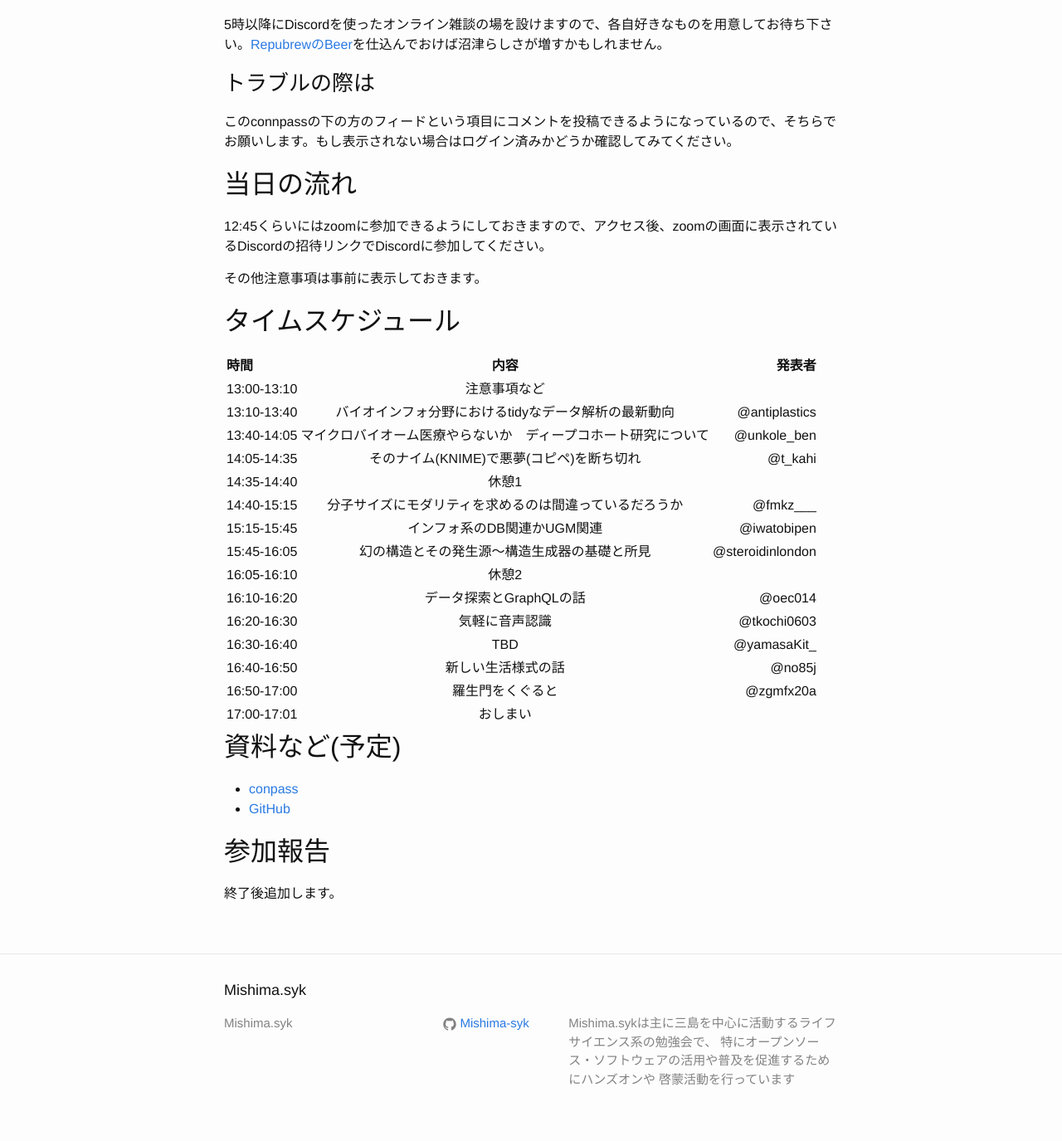
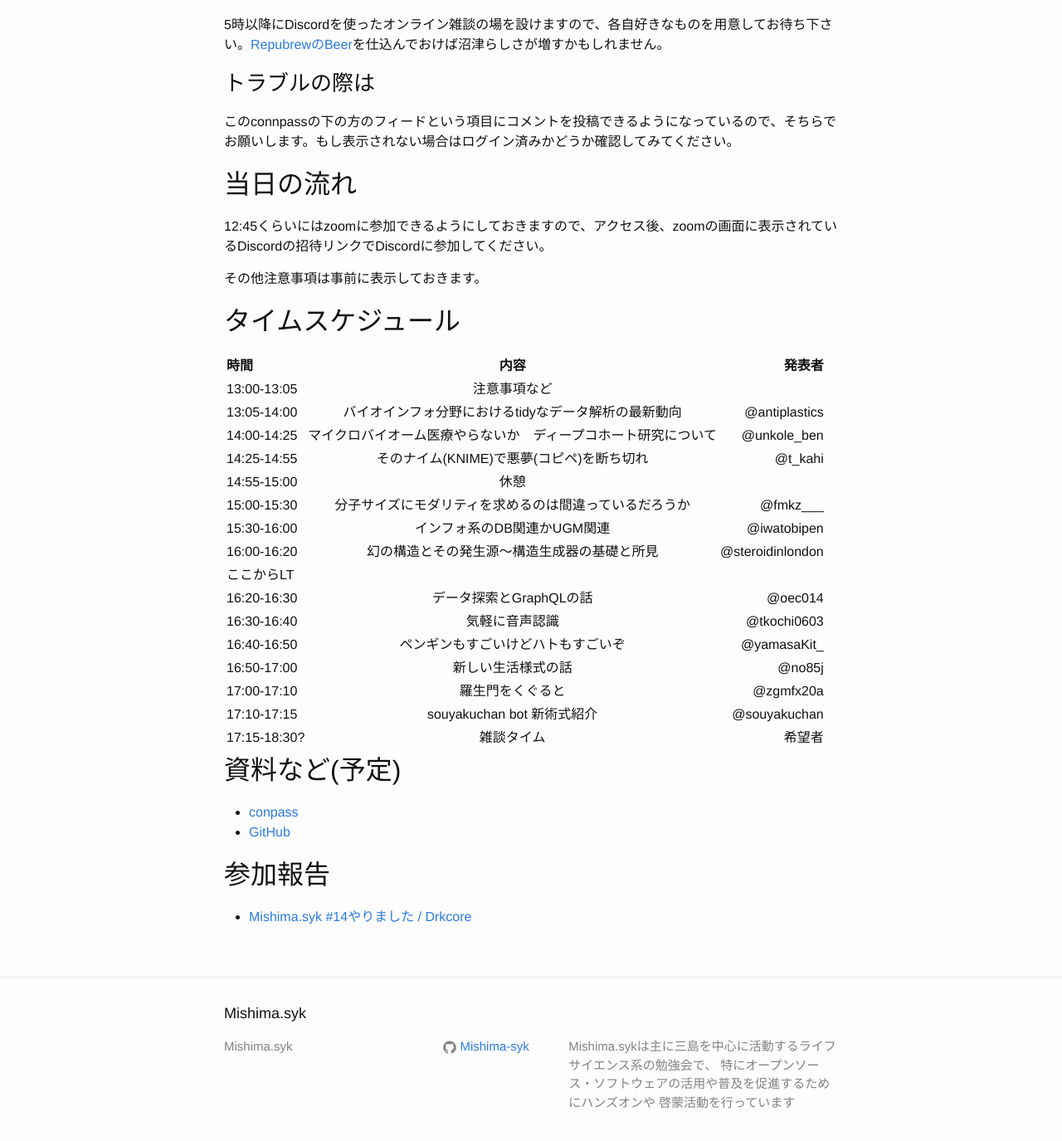
Before and after one commit to Mishima-syk/Mishima-syk.github.io, a Jekyll site: the page built from _posts/2020-10-18-online.markdown, in a window 1280 px wide and 1400 px high, scrolled down 755 px. Shown: the top 1375 px of the window at 83% size. Built offline with Jekyll 4.4.1, drawn with Linux system fonts in a browser that asks for light colours.

Commit message:
Add blog

```diff
--- a/_posts/2020-10-18-online.markdown
+++ b/_posts/2020-10-18-online.markdown
@@ -44,21 +44,22 @@ categories: mishimasyk
 
 | 時間 | 内容| 発表者 |
 |:------------ |:--------------:| ------------:|
-|13:00-13:10|注意事項など||
-|13:10-13:40|バイオインフォ分野におけるtidyなデータ解析の最新動向|@antiplastics|
-|13:40-14:05|マイクロバイオーム医療やらないか　ディープコホート研究について|@unkole_ben|
-|14:05-14:35|そのナイム(KNIME)で悪夢(コピペ)を断ち切れ|@t_kahi|
-|14:35-14:40|休憩1||
-|14:40-15:15|分子サイズにモダリティを求めるのは間違っているだろうか|@fmkz___|
-|15:15-15:45|インフォ系のDB関連かUGM関連|@iwatobipen|
-|15:45-16:05|幻の構造とその発生源〜構造生成器の基礎と所見|@steroidinlondon|
-|16:05-16:10|休憩2||
-|16:10-16:20|データ探索とGraphQLの話|@oec014|
-|16:20-16:30|気軽に音声認識|@tkochi0603|
-|16:30-16:40|TBD|@yamasaKit_|
-|16:40-16:50|新しい生活様式の話|@no85j|
-|16:50-17:00|羅生門をくぐると|@zgmfx20a|
-|17:00-17:01|おしまい||
+|13:00-13:05|注意事項など||
+|13:05-14:00|バイオインフォ分野におけるtidyなデータ解析の最新動向|@antiplastics|
+|14:00-14:25|マイクロバイオーム医療やらないか　ディープコホート研究について|@unkole_ben|
+|14:25-14:55|そのナイム(KNIME)で悪夢(コピペ)を断ち切れ|@t_kahi|
+|14:55-15:00|休憩||
+|15:00-15:30|分子サイズにモダリティを求めるのは間違っているだろうか|@fmkz___|
+|15:30-16:00|インフォ系のDB関連かUGM関連|@iwatobipen|
+|16:00-16:20|幻の構造とその発生源〜構造生成器の基礎と所見|@steroidinlondon|
+|ここからLT|||
+|16:20-16:30|データ探索とGraphQLの話|@oec014|
+|16:30-16:40|気軽に音声認識|@tkochi0603|
+|16:40-16:50|ペンギンもすごいけどハトもすごいぞ|@yamasaKit_|
+|16:50-17:00|新しい生活様式の話|@no85j|
+|17:00-17:10|羅生門をくぐると|@zgmfx20a|
+|17:10-17:15|souyakuchan bot 新術式紹介|@souyakuchan|
+|17:15-18:30?|雑談タイム|希望者|
 
 ## 資料など(予定)
 
@@ -67,4 +68,4 @@ categories: mishimasyk
 
 ## 参加報告
 
-終了後追加します。
+- [Mishima.syk #14やりました / Drkcore](http://blog.kzfmix.com/entry/1606601352)
```
